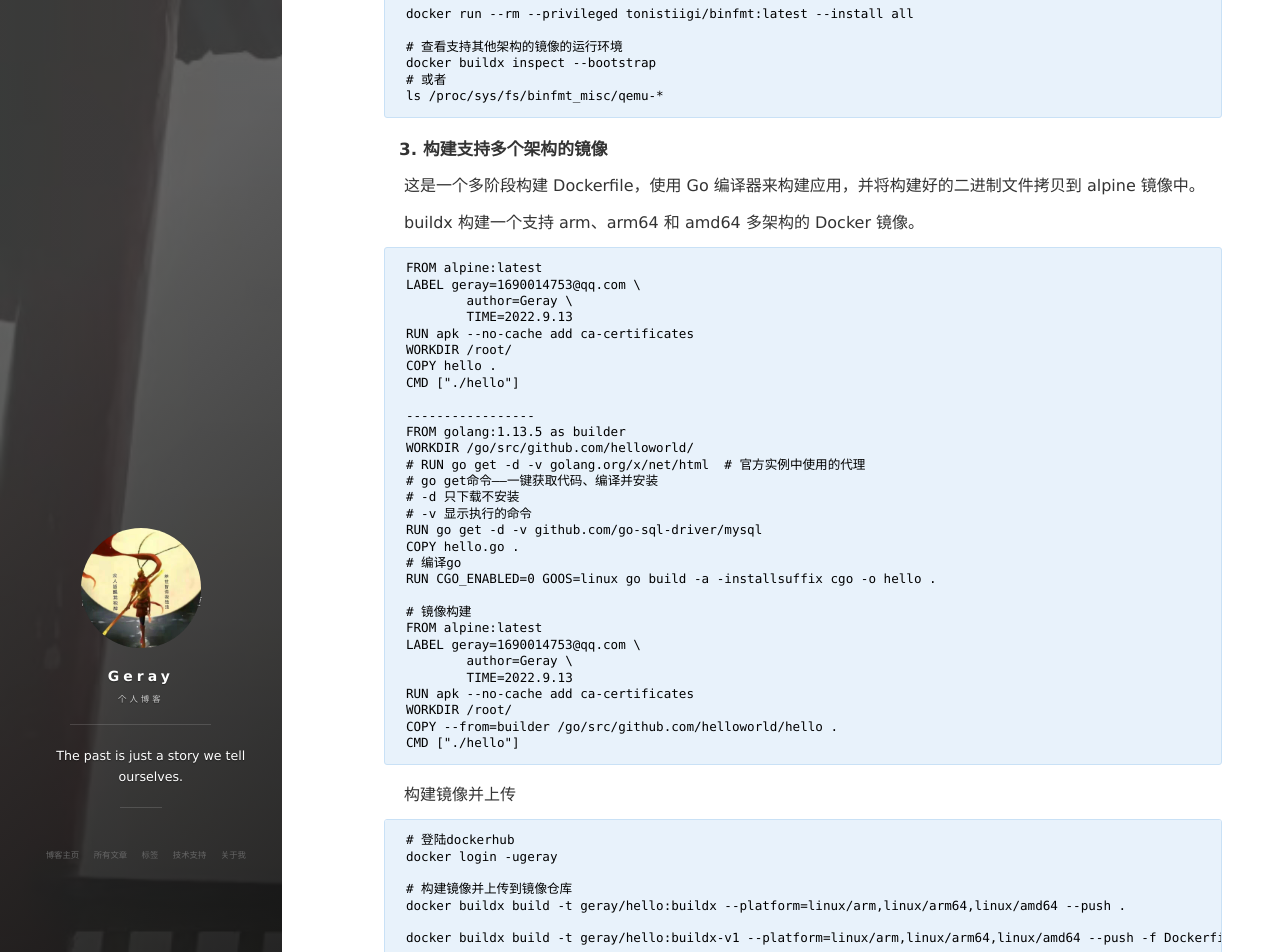
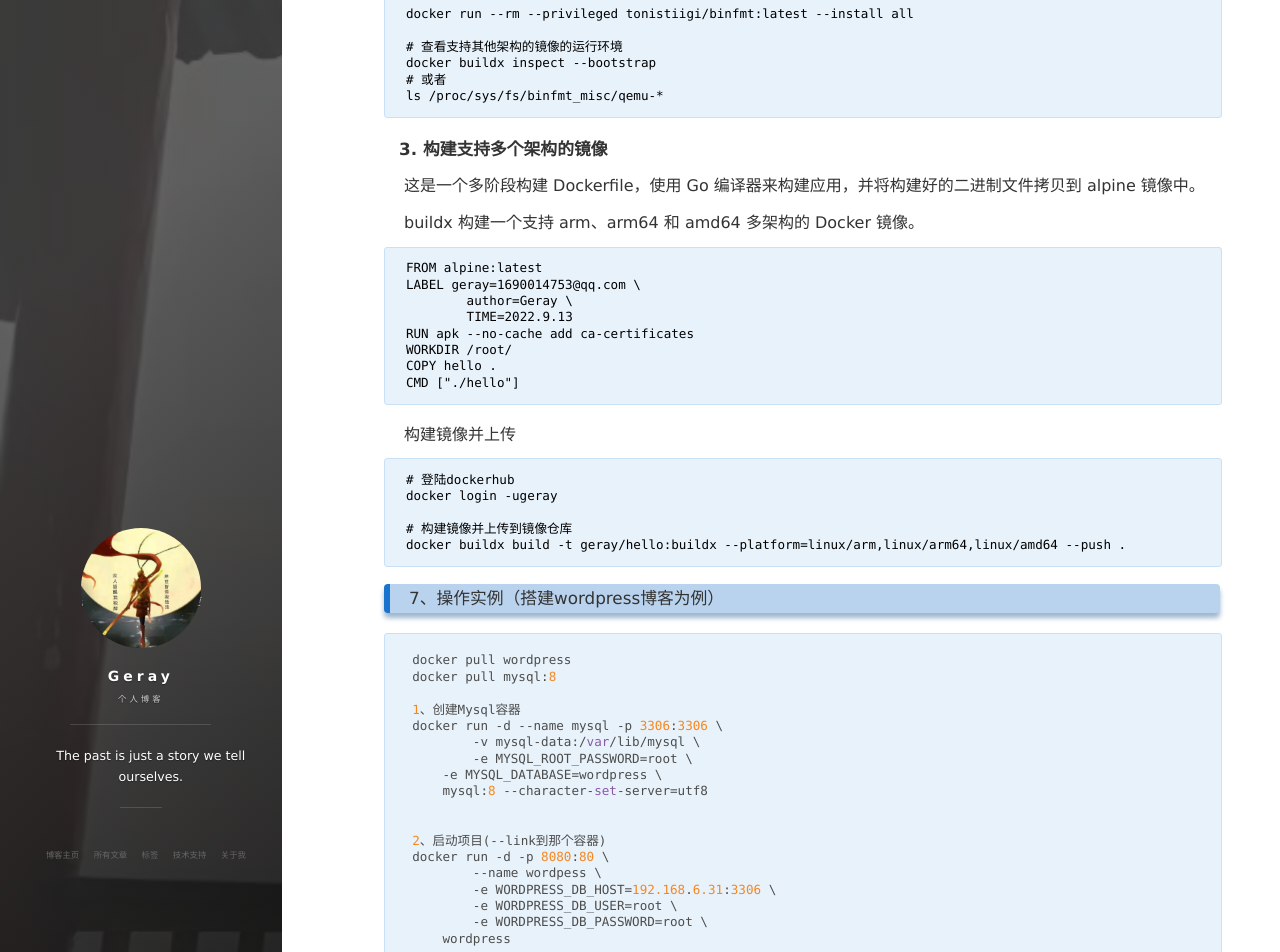
Before and after one commit to geray-zsg/geray-zsg.github.io, a Jekyll site: the page built from _posts/2022-1-8-Docker基础.md, in a window 1280 px wide and 1400 px high, scrolled down 31301 px. Shown: the top 952 px of the window. Built offline with Jekyll 4.4.1, drawn with Linux system fonts in a browser that asks for light colours; nearby versions of some CDN libraries; comment, search, counter and statistics services are not loaded.

Commit message:
Update 2022-1-8-Docker基础.md

````diff
--- a/_posts/2022-1-8-Docker基础.md
+++ b/_posts/2022-1-8-Docker基础.md
@@ -1290,28 +1290,6 @@ RUN apk --no-cache add ca-certificates
 WORKDIR /root/
 COPY hello .
 CMD ["./hello"]
-
------------------
-FROM golang:1.13.5 as builder
-WORKDIR /go/src/github.com/helloworld/
-# RUN go get -d -v golang.org/x/net/html  # 官方实例中使用的代理
-# go get命令——一键获取代码、编译并安装
-# -d 只下载不安装
-# -v 显示执行的命令
-RUN go get -d -v github.com/go-sql-driver/mysql
-COPY hello.go .
-# 编译go
-RUN CGO_ENABLED=0 GOOS=linux go build -a -installsuffix cgo -o hello .
-
-# 镜像构建
-FROM alpine:latest
-LABEL geray=1690014753@qq.com \
-    	author=Geray \
-    	TIME=2022.9.13
-RUN apk --no-cache add ca-certificates
-WORKDIR /root/
-COPY --from=builder /go/src/github.com/helloworld/hello .
-CMD ["./hello"]
 ```
 
 
@@ -1324,8 +1302,6 @@ docker login -ugeray
 
 # 构建镜像并上传到镜像仓库
 docker buildx build -t geray/hello:buildx --platform=linux/arm,linux/arm64,linux/amd64 --push .
-
-docker buildx build -t geray/hello:buildx-v1 --platform=linux/arm,linux/arm64,linux/amd64 --push -f Dockerfile-dx .
 ```
 
 
````
